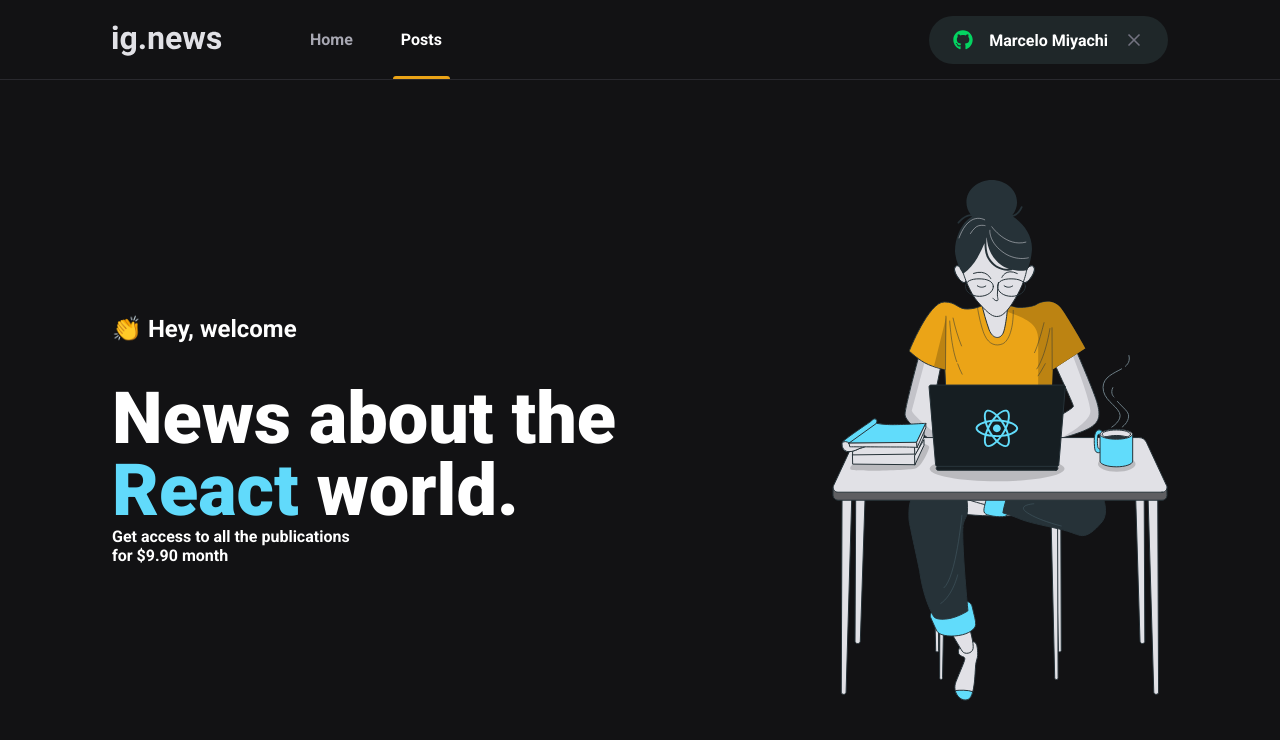
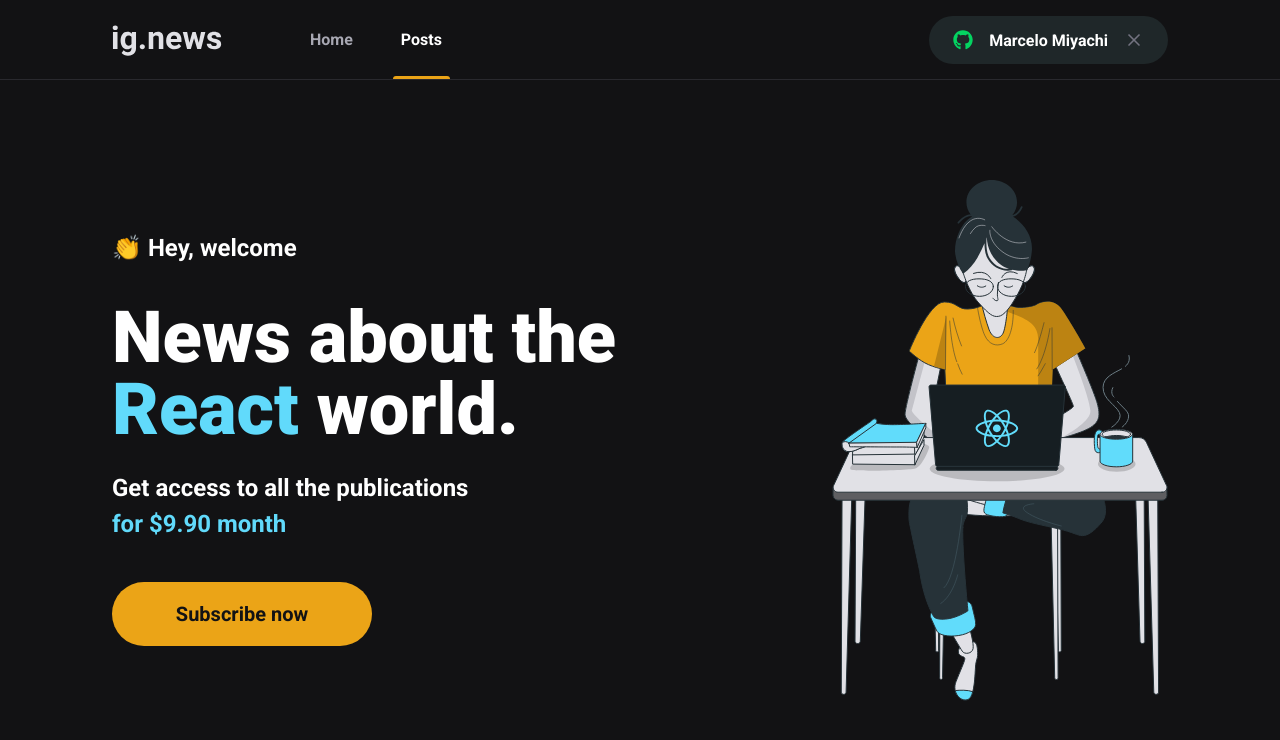
Before and after one commit to marcelo1811/ignews, a Next.js app: page / in a window 1280 px wide. Shown: the top 740 px of the page. Built offline with nearby package versions, Linux system fonts and the light colour scheme.

Commit message:
feat(components): add SubscribeButton

```diff
--- /dev/null
+++ b/src/components/SubscribeButton/index.tsx
@@ -0,0 +1,12 @@
+import styles from './styles.module.scss'
+
+export function SubscribeButton() {
+  return (
+    <button
+      type="button"
+      className={styles.subscribeButton}
+    >
+      Subscribe now
+    </button>
+  )
+}
--- /dev/null
+++ b/src/components/SubscribeButton/styles.module.scss
@@ -0,0 +1,20 @@
+.subscribeButton {
+  width: 260px;
+  height: 4rem;
+  bordeR: 0;
+  border-radius: 2rem;
+  background: var(--yellow-500);
+  color: var(--gray-900);
+  font-size: 1.25rem;
+  font-weight: bold;
+
+  display: flex;
+  align-items: center;
+  justify-content: center;
+
+  transition: filter 0.2s;
+
+  &:hover {
+    filter: brightness(0.8);
+  }
+}
--- a/src/pages/home.module.scss
+++ b/src/pages/home.module.scss
@@ -27,6 +27,8 @@
       color: var(--cyan-500);
     }
 
+  }
+
   p {
     font-size: 1.5rem;
     line-height: 2.25rem;
@@ -34,7 +36,11 @@
 
     span {
       color: var(--cyan-500);
+      font-weight: bold;
     }
   }
+
+  button {
+    margin-top: 2.5rem;
   }
 }
--- a/src/pages/index.tsx
+++ b/src/pages/index.tsx
@@ -1,4 +1,5 @@
 import Head from 'next/head'
+import { SubscribeButton } from '../components/SubscribeButton';
 import styles from './home.module.scss';
 
 export default function Home() {
@@ -16,6 +17,7 @@
             Get access to all the publications <br />
             <span>for $9.90 month</span>
           </p>
+          <SubscribeButton />
         </section>
 
         <img src="/images/avatar.svg" alt="Girl coding" />
```
Lines whose indentation alone changed are shown as unchanged.
